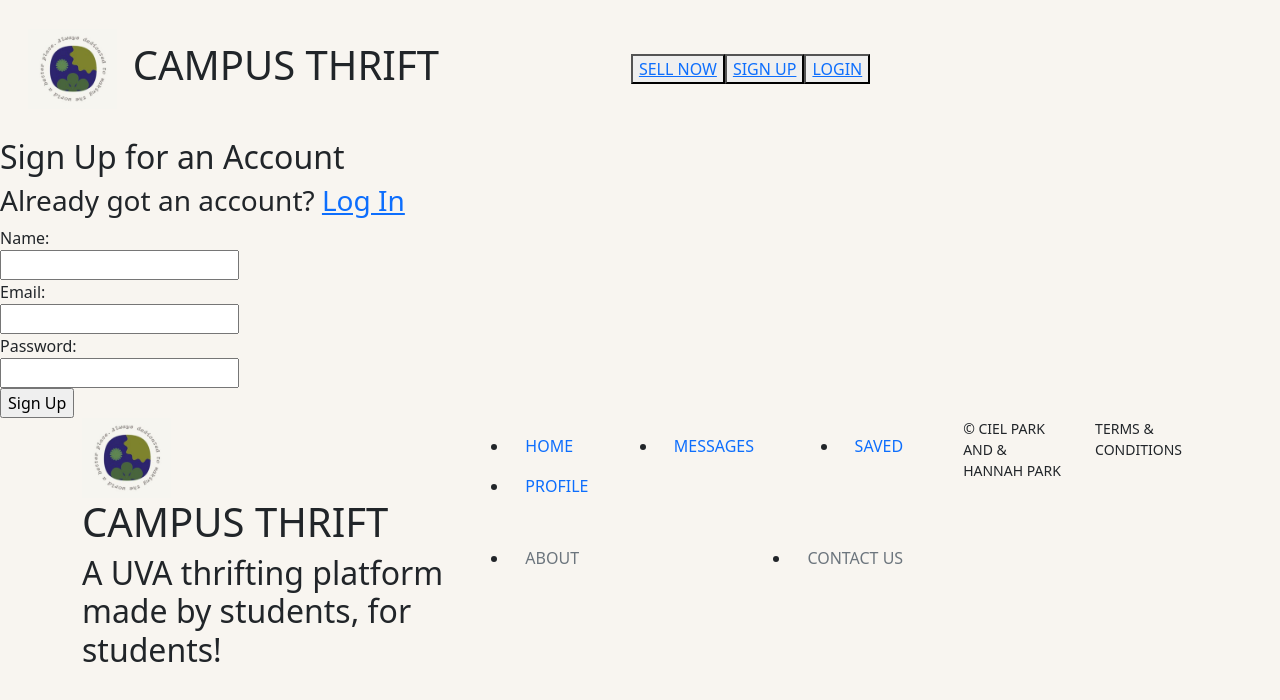
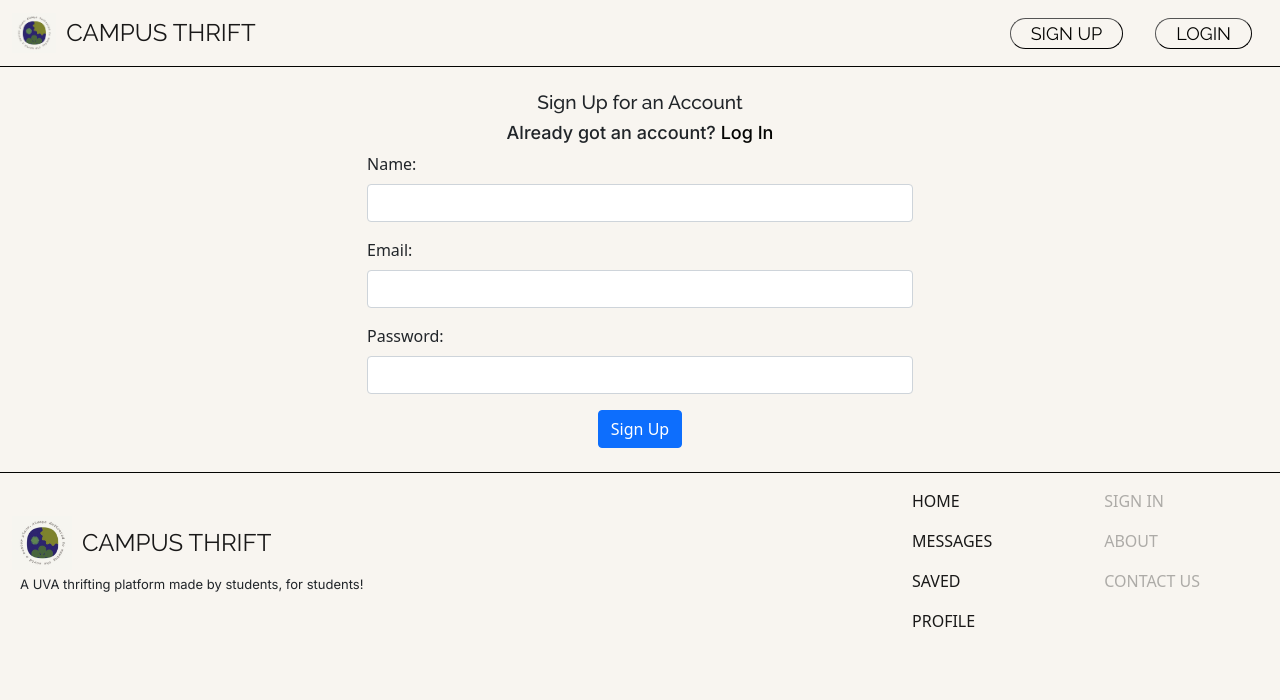
Before and after one commit to cielcp/Campus-Thrift, a plain HTML site: page signup.html in a window 1280 px wide. Drawn offline with nearby package versions, Linux system fonts and the light colour scheme; some icons are missing.

Commit message:
login and signup

```diff
--- a/signup.html
+++ b/signup.html
@@ -6,96 +6,114 @@
     <title>Sign Up</title>
 
     <link rel="stylesheet" href="https://cdn.jsdelivr.net/gh/iconoir-icons/iconoir@main/css/iconoir.css"/>
-    <link rel="stylesheet" href="styles/signup.css">
-
-    <link href="https://cdn.jsdelivr.net/npm/bootstrap@5.0.2/dist/css/bootstrap.min.css" rel="stylesheet"
+    <link rel="stylesheet" href="https://cdn.jsdelivr.net/npm/bootstrap@5.0.2/dist/css/bootstrap.min.css"
     integrity="sha384-EVSTQN3/azprG1Anm3QDgpJLIm9Nao0Yz1ztcQTwFspd3yD65VohhpuuCOmLASjC" crossorigin="anonymous">
+    <link rel="stylesheet" href="styles/main.css">
     <script src="https://cdn.jsdelivr.net/npm/less" ></script>
 </head>
 
 <body style="background-color: #F8F5F0;">
+    <!-- Nav bar -->
     <header>
         <nav class="navbar navbar-expand-lg navbar-light">
-            <div class="container-fluid py-3">
-                <a class="navbar-brand mx-3" href="index.html">
-                    <img src="images/logo.png" alt="Campus Thrift Logo" height="80">
+            <div class="container-fluid">
+                <a class="navbar-brand d-flex align-items-center" href="index.html">
+                    <img src="images/logo.png" alt="Campus Thrift Logo" width="40" height="40" style="margin-right: 10px">
+                    CAMPUS THRIFT
                 </a>
-                <h1>CAMPUS THRIFT</h1>
-
-                <div class="collapse navbar-collapse justify-content-flex-end" id="navbarSupportedContent">
+                <button class="navbar-toggler" type="button" data-bs-toggle="collapse" data-bs-target="#navbarSupportedContent" aria-controls="navbarSupportedContent" aria-expanded="false" aria-label="Toggle navigation">
+                    <span class="navbar-toggler-icon"></span>
+                </button>
+                <div class="collapse navbar-collapse justify-content-end" id="navbarSupportedContent">
                     <ul class="navbar-nav align-items-center">
                         <li class="nav-item mx-3">
                             <a class="nav-link active" href="index.html"><i class="iconoir-home"></i></a>
                         </li>
                         <li class="nav-item mx-3">
-                            <a class="nav-link active" href="messages.html"><i class="iconoir-message-text"></i></a>
+                            <a class="nav-link" aria-current="page" href="messages.html"><i class="iconoir-message-text"></i></a>
                         </li>
                         <li class="nav-item mx-3">
-                            <a class="nav-link active" href="saved.html"><i class="iconoir-star"></i></a>
+                            <a class="nav-link" href="saved.html"><i class="iconoir-star"></i></a>
                         </li>
                         <li class="nav-item mx-3">
-                            <a class="nav-link active" href="profile.html"><i class="iconoir-profile-circle"></i></a>
+                            <a class="nav-link" href="profile.html"><i class="iconoir-profile-circle"></i></a>
                         </li>
                     </ul>
-
-                    <button type="button"><a href="sell.html">SELL NOW</a></button>
-                    <button type="button"><a aria-current="page" href="#">SIGN UP</a></button>
-                    <button type="button"><a href="login.html">LOGIN</a></button>
+                    <button class="primary mx-3" type="button"><a href="signup.html">SIGN UP</a></button>
+                    <button class="secondary mx-3" type="button"><a href="login.html">LOGIN</a></button>
                 </div>
             </div>
         </nav>
     </header>
+    <div class="line"></div>
 
+    <!-- Sign up -->
     <section class="sign-up justify-content-center">
-        <h2>Sign Up for an Account</h2>
-        <h3>Already got an account? <a href="login.html">Log In</a></h3>
+        <div class="container my-4">
+            <div class="row">
+                <div class="col-md-6 offset-md-3">
+                    <h2 class="text-center">Sign Up for an Account</h2>
+                    <h3 class="text-center">Already got an account? <a href="login.html">Log In</a></h3>
 
-        <form action="/signup">
-            <label for="name">Name:</label><br>
-            <input type="text" id="name" name="name" required><br>
+                    <form action="/signup">
+                        <div class="mb-3">
+                            <label for="name" class="form-label">Name:</label>
+                            <input type="text" id="name" name="name" class="form-control" required>
+                        </div>
 
-            <label for="email">Email:</label><br>
-            <input type="email" id="email" name="email" pattern="^[a-zA-Z0-9._%+-]+@virginia\.edu$"
-            required><br>
+                        <div class="mb-3">
+                            <label for="email" class="form-label">Email:</label>
+                            <input type="email" id="email" name="email" class="form-control" pattern="^[a-zA-Z0-9._%+-]+@virginia\.edu$" required>
+                        </div>
 
-            <label for="password">Password:</label><br>
-            <input type="password" id="password" name="password" required minlength="8"><br>
+                        <div class="mb-3">
+                            <label for="password" class="form-label">Password:</label>
+                            <input type="password" id="password" name="password" class="form-control" required minlength="8">
+                        </div>
 
-            <input type="submit" value="Sign Up">
-        </form>
+                        <div class="text-center">
+                            <input type="submit" value="Sign Up" class="btn btn-primary">
+                        </div>
+                    </form>
+                </div>
+            </div>
+        </div>
     </section>
 
-    <footer class="container d-flex justify-content-center primary-footer" id="footer">
-        <div class="logo-container">
-            <img src="images/logo.png" alt="Campus Thrift Logo" height="80">
-            <h1>CAMPUS THRIFT</h1>
-            <h2>A UVA thrifting platform made by students, for students!</h2>
-        </div>
-
-        <nav class="container flex-column">
-            <ul class="navbar align-items-flex-start">
-                <li class="nav-item mx-3"><a class="nav-link active" href="index.html">HOME</a></li>
-                <li class="nav-item mx-3"><a class="nav-link active" href="messages.html">MESSAGES</a></li>
-                <li class="nav-item mx-3"><a class="nav-link active" href="saved.html">SAVED</a></li>
-                <li class="nav-item mx-3"><a class="nav-link active" href="profile.html">PROFILE</a></li>
-            </ul>
-
-            <ul class="navbar align-items-flex-start">
-                <li class="nav-item mx-3"><a class="nav-link disabled" href="#">ABOUT</a></li>
-                <li class="nav-item mx-3"><a class="nav-link disabled" href="#">CONTACT US</a></li>
-            </ul>
+    <!-- Footer -->
+    <div class="line"></div>
+    <footer>
+        <nav class="navbar navbar-expand-lg navbar-light" id="footer">
+            <div class="container-fluid justify-content-between align-items-center">
+                <div class="d-flex flex-column">
+                    <a class="navbar-brand d-flex align-items-center" href="index.html">
+                        <img src="images/logo.png" alt="Campus Thrift Logo" style="margin-right: 10px; width:60px;">
+                        CAMPUS THRIFT
+                    </a>
+                    <div class="collapse navbar-collapse">
+                        <p class="ms-2">A UVA thrifting platform made by students, for students!</p>
+                    </div>
+                </div>
+                <button class="navbar-toggler" type="button" data-bs-toggle="collapse" data-bs-target="#navbarSupportedContent" aria-controls="navbarSupportedContent" aria-expanded="false" aria-label="Toggle navigation">
+                    <span class="navbar-toggler-icon"></span>
+                </button>
+                <div class="collapse navbar-collapse" id="navbarSupportedContent">
+                    <div class="container d-flex flex-row justify-content-end">
+                        <ul class="navbar-nav flex-column mx-5">
+                            <li class="nav-item"><a class="nav-link active" href="index.html">HOME</a></li>
+                            <li class="nav-item"><a class="nav-link active" aria-current="page"href="#">MESSAGES</a></li>
+                            <li class="nav-item"><a class="nav-link active" href="saved.html">SAVED</a></li>
+                            <li class="nav-item"><a class="nav-link active" href="rpfile.html">PROFILE</a></li>
+                        </ul>
+                        <ul class="navbar-nav flex-column mx-5">
+                            <li class="nav-item"><a class="nav-link disabled" href="#">SIGN IN</a></li>
+                            <li class="nav-item"><a class="nav-link disabled" href="#">ABOUT</a></li>
+                            <li class="nav-item"><a class="nav-link disabled" href="#">CONTACT US</a></li>
+                        </ul>
+                    </div>
+                </div>
+            </div>
         </nav>
-
-        <div class="line"></div>
-
-        <small class="copyright mx-3">
-            &copy; CIEL PARK AND & HANNAH PARK
-        </small>
-
-        <small class="copyright mx-3">
-            TERMS & CONDITIONS
-        </small>
-
     </footer>
 
     <script src="https://cdn.jsdelivr.net/npm/bootstrap@5.0.2/dist/js/bootstrap.bundle.min.js"
```
Also changed, not shown: login.html (+78 -62 lines).
